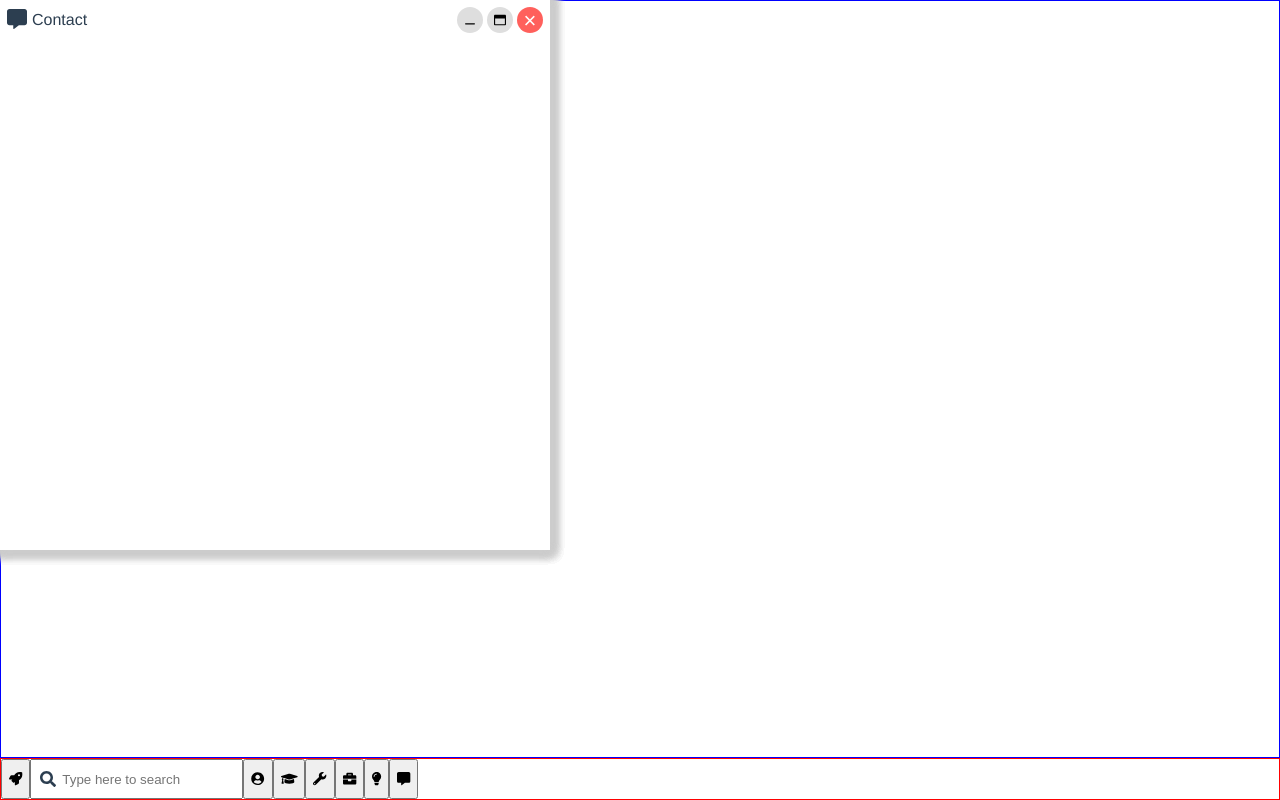
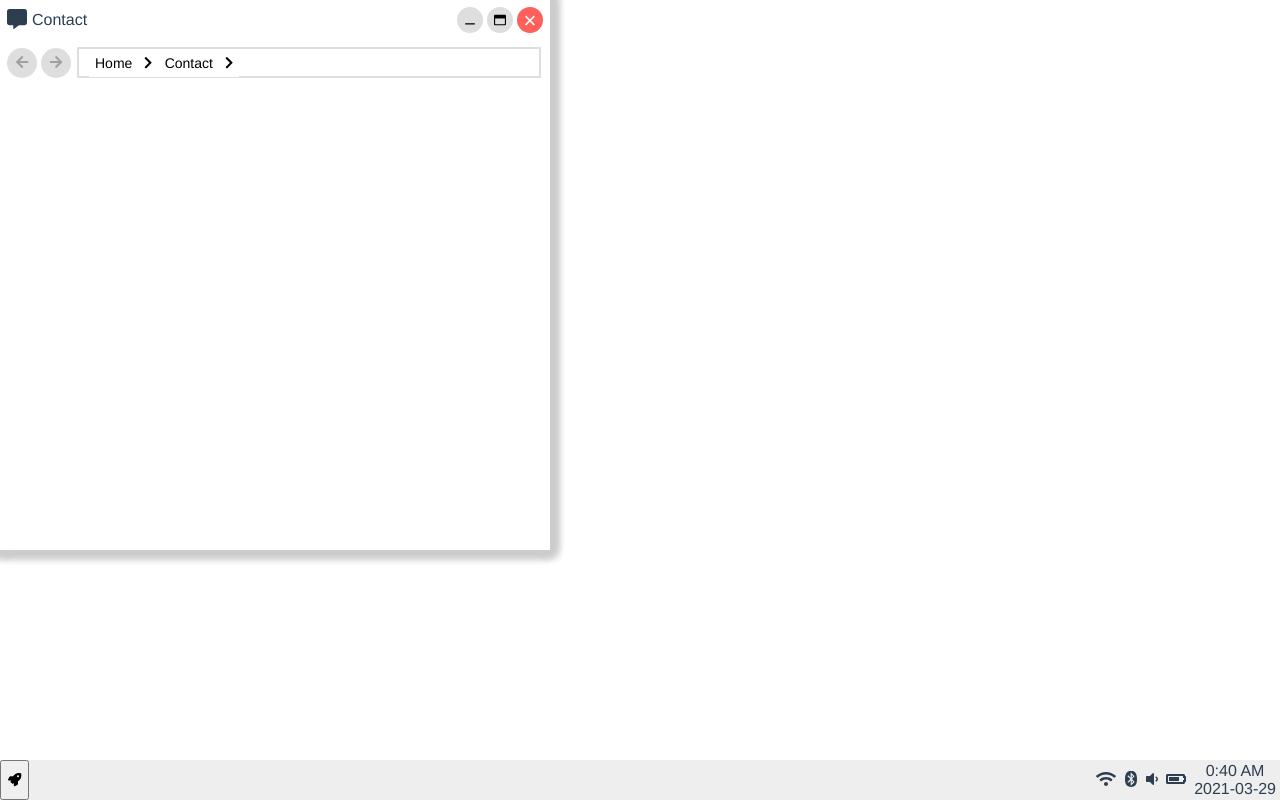
Before and after one commit to zzakiullah/desktop, a Vue app: page / in a window 1280 px wide. Built offline with nearby package versions, Linux system fonts and the light colour scheme.

Commit message:
Add items to system tray in taskbar, make search bar + settings in window optional

```diff
--- a/src/components/Navigation.vue
+++ b/src/components/Navigation.vue
@@ -15,27 +15,31 @@
         <ul class="navigation__items-wrapper">
             <li class="navigation__item" v-for="(item, index) in items" :key="item.title">
                 <a class="navigation__link"
-                   :id="'NavLink' + index"
+                   :id="windowId + 'NavLink' + index"
                    :href="item.url">
                     {{ item.title }}
                 </a>
                 <button class="navigation__link navigation__link--chevron"
-                        :id="'NavDropdownBtn' + index"
+                        :id="windowId + 'NavDropdownBtn' + index"
                         @click="openDropdown(index)"
                         @blur="closeDropdown(index)">
-                    <span class="navigation__chevron" :id="'NavChevron' + index">
+                    <span class="navigation__chevron" :id="windowId + 'NavChevron' + index">
                         <font-awesome-icon :icon="['fas', 'chevron-right']"/>
                     </span>
                 </button>
-                <ul class="navigation__dropdown" :id="'NavDropdown' + index">
+                <ul class="navigation__dropdown" :id="windowId + 'NavDropdown' + index">
 
                 </ul>
             </li>
         </ul>
-        <button class="navigation__btn navigation__btn--settings"
+        <span class="navigation__search-wrapper" v-if="showSettings">
+            <font-awesome-icon :icon="['fas', 'search']" class="navigation__search-icon" />
+            <input class="navigation__search-bar" placeholder="Search">
+        </span>
+        <!--<button class="navigation__btn navigation__btn--settings"
                 @click="openSettings()">
             <font-awesome-icon :icon="['fas', 'cog']" />
-        </button>
+        </button>-->
     </nav>
 </template>
 
@@ -59,15 +63,15 @@ export default {
             to.disabled = (to.stack.length == 0);
         },
         openDropdown: function(index) {
-            document.getElementById("NavDropdownBtn" + index).style.transition = "none";
-            document.getElementById("NavDropdown" + index).className = "navigation__dropdown show";
-            document.getElementById("NavChevron" + index).className = "navigation__chevron down";
+            document.getElementById(this.windowId + "NavDropdownBtn" + index).style.transition = "none";
+            document.getElementById(this.windowId + "NavDropdown" + index).className = "navigation__dropdown show";
+            document.getElementById(this.windowId + "NavChevron" + index).className = "navigation__chevron down";
         },
         closeDropdown: function(index) {
-            document.getElementById("NavDropdown" + index).className = "navigation__dropdown";
-            document.getElementById("NavChevron" + index).className = "navigation__chevron";
+            document.getElementById(this.windowId + "NavDropdown" + index).className = "navigation__dropdown";
+            document.getElementById(this.windowId + "NavChevron" + index).className = "navigation__chevron";
             setTimeout(function() {
-                document.getElementById("NavDropdownBtn" + index).style.transition = "0.3s all";
+                document.getElementById(this.windowId + "NavDropdownBtn" + index).style.transition = "0.3s all";
             }.bind(this), 100);
         },
         openSettings: function() {
@@ -75,7 +79,10 @@ export default {
         }
     },
     props: {
-        items: Array
+        windowId: String,
+        items: Array,
+        showSearch: Boolean,
+        showSettings: Boolean
     }
 }
 </script>
@@ -218,6 +225,26 @@ $navBtnColor: #dedede;
             display: inline-block;
         }
     }
+
+    &__search-wrapper {
+        position: relative;
+        height: 100%;
+        margin: 0 4px;
+    }
+
+    &__search-bar {
+        height: 100%;
+        padding-left: 30px;
+        border: 2px solid #dedede;
+    }
+
+    &__search-icon {
+        position: absolute;
+        top: 0;
+        bottom: 0;
+        left: 10px;
+        height: 100%;
+    }
 }
 
 @include media($SM_SCREEN) {
--- a/src/components/Shortcut.vue
+++ b/src/components/Shortcut.vue
@@ -5,7 +5,7 @@
         <span class="shortcut__icon">
             <font-awesome-icon :icon="[this.iconType, this.iconName]" />
         </span>
-        <span class="shortcut__title" v-if="showTitle">
+        <span class="shortcut__title">
             {{ title }}
         </span>
     </button>
@@ -18,7 +18,7 @@ export default {
     name: "Shortcut",
     data: function() {
         return {
-
+            windowsOpen: 0
         }
     },
     methods: {
@@ -30,8 +30,7 @@ export default {
         windowId: String,
         title: String,
         iconName: String,
-        iconType: String,
-        showTitle: Boolean
+        iconType: String
     }
 }
 </script>
--- a/src/components/Taskbar.vue
+++ b/src/components/Taskbar.vue
@@ -4,23 +4,37 @@
             <button class="taskbar__launcher" title="Start">
                 <font-awesome-icon :icon="['fas', 'rocket']" />
             </button>
-            <span class="taskbar__search-wrapper">
+            <!--<span class="taskbar__search-wrapper">
                 <font-awesome-icon :icon="['fas', 'search']"
                                    class="taskbar__search-icon" />
                 <input class="taskbar__search-bar"
                        type="text"
                        placeholder="Type here to search">
-            </span>
-            <!--<shortcut title="Settings" windowId="SettingsWindow" iconName="cog" iconType="fas" />-->
+            </span>-->
+            <!--<shortcut title="Settings" windowId="SettingsWindow" iconName="cog" iconType="fas" />
             <shortcut title="About" windowId="AboutWindow" iconName="user-circle" iconType="fas" />
             <shortcut title="Education" windowId="EducationWindow" iconName="graduation-cap" iconType="fas" />
             <shortcut title="Skills" windowId="SkillsWindow" iconName="wrench" iconType="fas" />
             <shortcut title="Experience" windowId="ExperienceWindow" iconName="briefcase" iconType="fas" />
             <shortcut title="Projects" windowId="ProjectsWindow" iconName="lightbulb" iconType="fas" />
-            <shortcut title="Contact" windowId="ContactWindow" iconName="comment-alt" iconType="fas" />
+            <shortcut title="Contact" windowId="ContactWindow" iconName="comment-alt" iconType="fas" />-->
         </span>
         <span class="taskbar__system-tray">
-
+            <span class="taskbar__tray-item" title="Internet access">
+                <font-awesome-icon :icon="['fas', 'wifi']" />
+            </span>
+            <span class="taskbar__tray-item" title="Bluetooth Devices">
+                <font-awesome-icon :icon="['fab', 'bluetooth']" />
+            </span>
+            <span class="taskbar__tray-item" title="Speakers: 20%">
+                <font-awesome-icon :icon="['fas', 'volume-down']" />
+            </span>
+            <span class="taskbar__tray-item" title="2 hr 1 min (87%) remaining">
+                <font-awesome-icon :icon="['fas', 'battery-three-quarters']" />
+            </span>
+            <span class="taskbar__date-time-display" :title="fullDate">
+                {{ time }}<br>{{ date }}
+            </span>
         </span>
     </nav>
 </template>
@@ -30,11 +44,32 @@ export default {
     name: "Taskbar",
     data: function() {
         return {
-
+            tabs: [],
+            timer: null,
+            fullDate: 0,
+            date: 0,
+            time: 0
         }
     },
     methods: {
-
+        updateDateTime: function() {
+            var dt = new Date(),
+                month = (dt.getMonth() < 9 ? "0" : "") + (dt.getMonth() + 1),
+                date = (dt.getDate() < 10 ? "0" : "") + dt.getDate(),
+                hours = (dt.getHours() % 12),
+                minutes = (dt.getMinutes() < 10 ? "0" : "") + dt.getMinutes(),
+                period = (dt.getHours() < 13 ? "AM" : "PM");
+            this.fullDate = dt;
+            this.date = dt.getFullYear() + "-" + month + "-" + date;
+            this.time = hours + ":" + minutes + " " + period;
+        }
+    },
+    created: function() {
+        this.updateDateTime();
+        this.timer = setInterval(this.updateDateTime, 1000);
+    },
+    destroyed: function() {
+        clearInterval(this.timer);
     },
     props: {
         items: Array
@@ -53,6 +88,7 @@ export default {
     justify-content: center;
     width: 100%;
     height: 40px;
+    background-color: #eeeeee;
 
     &__icon-bar {
         display: flex;
@@ -94,6 +130,15 @@ export default {
         justify-content: flex-end;
         height: 100%;
     }
+
+    &__tray-item {
+        margin: 0 4px;
+    }
+
+    &__date-time-display {
+        margin: 0 4px;
+        user-select: none;
+    }
 }
 
 @include media($SM_SCREEN) {
--- a/src/main.js
+++ b/src/main.js
@@ -1,12 +1,13 @@
 import Vue from "vue";
 import App from "./App.vue";
 import { FontAwesomeIcon } from "@fortawesome/vue-fontawesome";
-import { Window, Taskbar, Shortcut } from "./components/index"
+import { Window, Navigation, Taskbar, Shortcut } from "./components/index"
 import "./icons";
 
 Vue.component("font-awesome-icon", FontAwesomeIcon);
 
 Vue.component("window", Window);
+Vue.component("navigation", Navigation);
 Vue.component("taskbar", Taskbar);
 Vue.component("shortcut", Shortcut);
 
--- a/src/pages/MainPage/MainPage.vue
+++ b/src/pages/MainPage/MainPage.vue
@@ -2,25 +2,25 @@
     <div class="main-page">
         <div class="main-page__content-wrapper">
             <!--<window id="SettingsWindow" title="Settings" iconName="cog" iconType="fas">
-                <Navigation :items="[{ title: 'Settings', url: '#' }]" />
+                <navigation :items="[{ title: 'Settings', url: '#' }]" />
             </window>-->
             <window id="AboutWindow" title="About" iconName="user-circle" iconType="fas">
-                <!--<Navigation :items="[{ title: 'Home', url: '#' }, { title: 'About', url: '#' }]" />-->
+                <navigation windowId="AboutWindow" :items="[{ title: 'Home', url: '#' }, { title: 'About', url: '#' }]" />
             </window>
             <window id="EducationWindow" title="Education" iconName="graduation-cap" iconType="fas">
-                <!--<Navigation :items="[{ title: 'Home', url: '#' }, { title: 'Education', url: '#' }]" />-->
+                <navigation windowId="EducationWindow" :items="[{ title: 'Home', url: '#' }, { title: 'Education', url: '#' }]" />
             </window>
             <window id="SkillsWindow" title="Skills" iconName="wrench" iconType="fas">
-                <!--<Navigation :items="[{ title: 'Home', url: '#' }, { title: 'Skills', url: '#' }]" />-->
+                <navigation windowId="SkillsWindow" :items="[{ title: 'Home', url: '#' }, { title: 'Skills', url: '#' }]" />
             </window>
             <window id="ExperienceWindow" title="Experience" iconName="briefcase" iconType="fas">
-                <!--<Navigation :items="[{ title: 'Home', url: '#' }, { title: 'Experience', url: '#' }]" />-->
+                <navigation windowId="ExperienceWindow" :items="[{ title: 'Home', url: '#' }, { title: 'Experience', url: '#' }]" />
             </window>
             <window id="ProjectsWindow" title="Projects" iconName="lightbulb" iconType="fas">
-                <!--<Navigation :items="[{ title: 'Home', url: '#' }, { title: 'Projects', url: '#' }]" />-->
+                <navigation windowId="ProjectsWindow" :items="[{ title: 'Home', url: '#' }, { title: 'Projects', url: '#' }]" />
             </window>
             <window id="ContactWindow" title="Contact" iconName="comment-alt" iconType="fas">
-                <!--<Navigation :items="[{ title: 'Home', url: '#' }, { title: 'Contact', url: '#' }]" />-->
+                <navigation windowId="ContactWindow" :items="[{ title: 'Home', url: '#' }, { title: 'Contact', url: '#' }]" />
             </window>
         </div>
         <div class="main-page__taskbar-wrapper">
@@ -34,11 +34,13 @@ export default {
     name: "MainPage",
     data: function() {
         return {
+            windows: []
+        }
+    },
+    methods: {
+        updateWindows: function() {
 
         }
-    },
-    methods: function() {
-
     },
     props: {
 
@@ -58,11 +60,10 @@ export default {
 
     &__content-wrapper {
         flex-grow: 1;
-        border: 1px solid blue;
     }
 
     &__taskbar-wrapper {
-        border: 1px solid red;
+
     }
 }
 
```
Also changed, not shown: src/components/Window.vue (+6 -4 lines), src/icons.js (+6 -6 lines).
